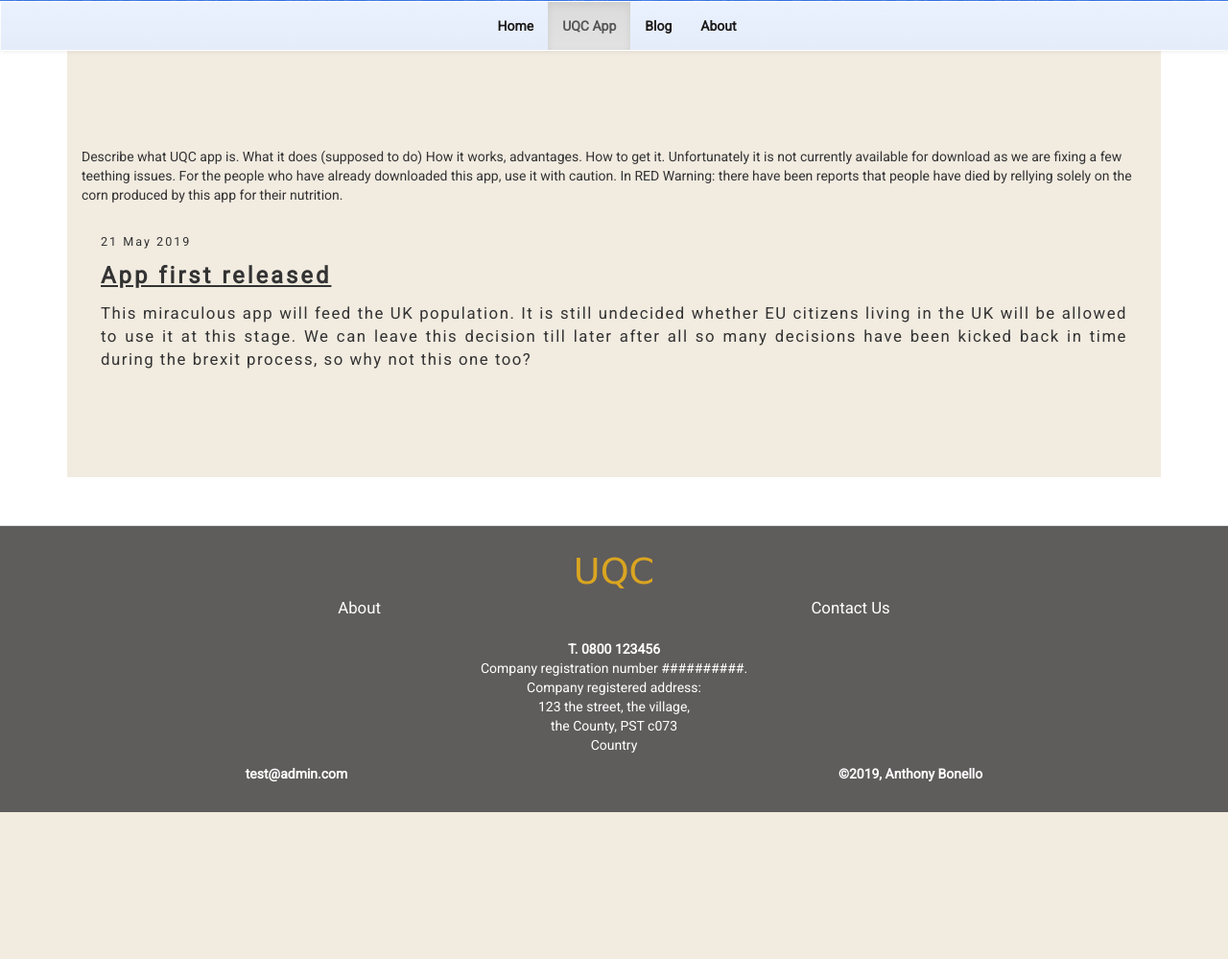
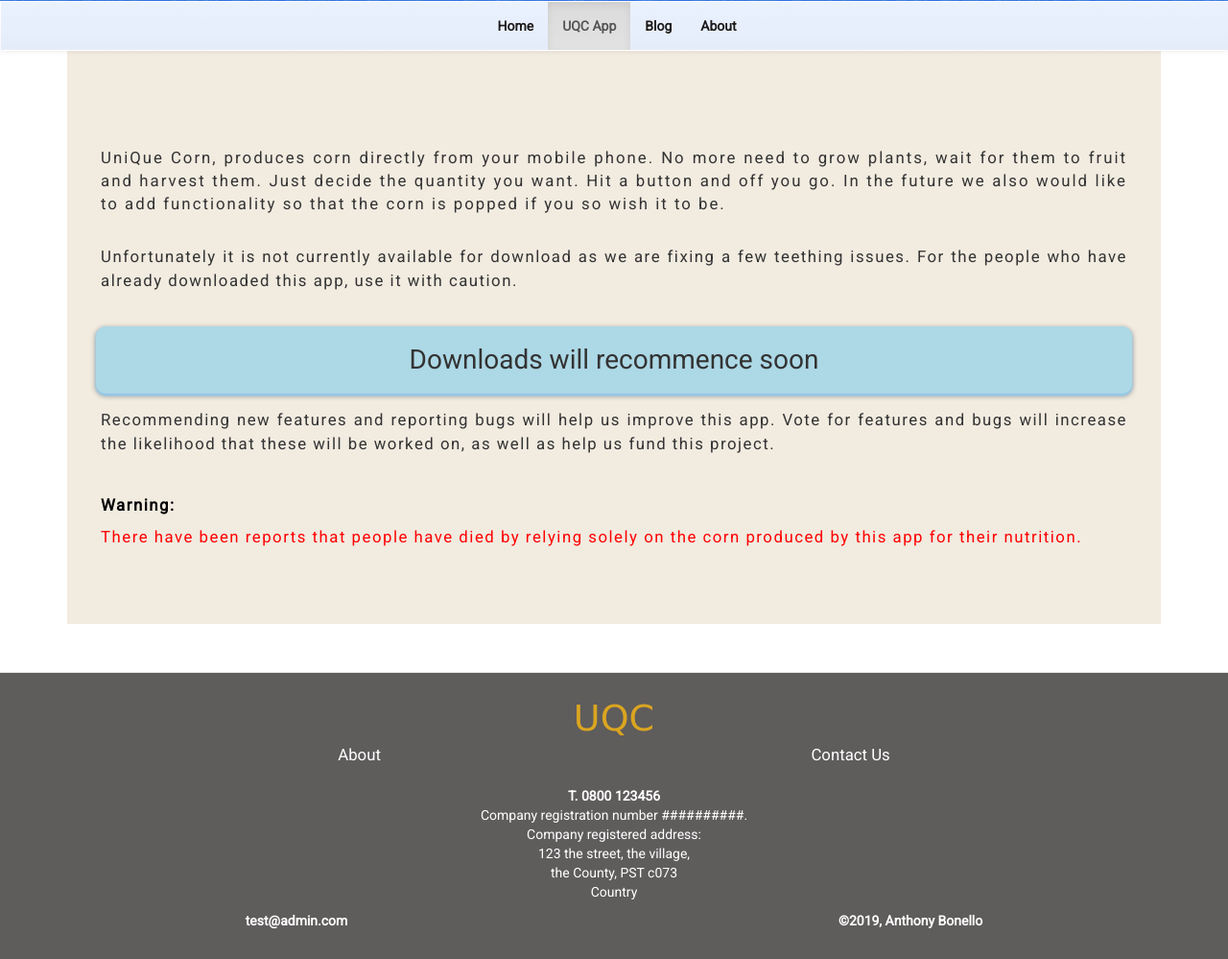
Before and after one commit to abonello/project_5, a Django app: page /uqc_app/ in a window 1280 px wide. Shown: the part 271-1270 px from the top of the page at 96% size. Before the commit the page ends 1117 px from the top, so only its background shows below. Run offline with Django 3.2, Linux system fonts and the light colour scheme; some libraries are stand-ins or nearby versions; some web fonts are replaced.

Commit message:
uqc-app template

```diff
--- a/home/templates/about.html
+++ b/home/templates/about.html
@@ -17,6 +17,10 @@ UniQueCorn - Issue Tracker | About
 
 {% block content %}
 <p class="about-intro">The main app whose issues are tracked with this app is as real as the <span class="emphasise">Unicorns</span> that Theresa May is currently hunting. If you are curious about this and would like to read more, please go <a href="{% url 'uqc_app' %}" class="about-product-link">here</a>.</p>
+
+<p class="about-intro">UniQue Corn app is mired in bugs and lack of proper functionality, so there will be lots to report. Users can also vote for features and bugs they would like to see fixed.</p>
+
+
 <p class="about-subtitle">Background</p>
 <p class="about-text">In a post-brexit dystopia, when people in the UK are hungry and food is scarce, the Prime Minister decides to turn to technology to solve her most pressing problem, feeding the people. This step was not without its roller coaster of issues. In a similar fashion to brexit itself, it turned out to be a cliff-edge jump without a parachute. People who depended on this app for sustainance started dying. Apparently, this magic food was no miracle at all and turned out to be as real as the Unicorns from whom the name derives.</p>
 
--- a/home/templates/uqc-app.html
+++ b/home/templates/uqc-app.html
@@ -17,18 +17,35 @@ UniQueCorn - UQC app
 
 {% block content %}
 
-Describe what UQC app is. What it does (supposed to do)
-How it works, advantages. How to get it.
+<p class="uqc-app-intro">
+    UniQue Corn, produces corn directly from your mobile phone. No more need to grow plants, wait for them to fruit and harvest them. Just decide the quantity you want. Hit a button and off you go. In the future we also would like to add functionality so that the corn is popped if you so wish it to be.
+</p>
 
-Unfortunately it is not currently available for download as we are fixing a few teething issues. For the people who have already downloaded this app, use it with caution.
+<p class="uqc-app-text">
+    Unfortunately it is not currently available for download as we are fixing a few teething issues. For the people who have already downloaded this app, use it with caution.
+</p>
 
-In RED
-Warning: there have been reports that people have died by rellying solely on the corn produced by this app for their nutrition.
-<p class="blog-date">21 May 2019</p>
-<p class="blog-title">App first released</p>
-<p class="blog-text">This miraculous app will feed the UK population. It is still undecided whether EU citizens living in the UK will be
-allowed to use it at this stage. We can leave this decision till later after all so many decisions have been kicked back
-in time during the brexit process, so why not this one too?</p>
+<p class="uqc-app-download-info">
+    Downloads will recommence soon
+</p>
+
+<p class="uqc-app-text">
+    Recommending new features and reporting bugs will help us improve this app. Vote for features and bugs will increase the likelihood that these will be worked on, as well as help us fund this project.
+</p>
+
+
+<p class="uqc-app-text uqc-app-red">
+    <span>Warning:</span><br>
+There have been reports that people have died by relying solely on the corn produced by this app for their
+nutrition.
+</p>
+
+
+
+
+
+
+
 
 
 
--- a/templates/base.html
+++ b/templates/base.html
@@ -826,6 +826,7 @@
             letter-spacing: 2px;
             padding: 0 20px;
             padding-bottom: 20px;
+            text-align: justify;
         }
         .about-intro > span.emphasise {
             font-weight: 600;
@@ -844,6 +845,7 @@
             letter-spacing: 1.5px;
             padding: 0 20px;
             padding-bottom: 20px;
+            line-height: 1.5em;
         }
 
         .about-text:last-of-type {
@@ -861,6 +863,44 @@
             background-color: #467fed ;
             text-decoration: none;
             box-shadow: 0 2px 5px #3d6dcc;
+        }
+
+        /* UQC app */
+         .uqc-app-intro {
+            font-size: 1.2em;
+            font-weight: 500;
+            letter-spacing: 2px;
+            padding: 0 20px;
+            padding-bottom: 20px;
+            text-align: justify;
+        }
+        .uqc-app-text {
+            text-align: justify;
+            font-size: 1.2em;
+            font-weight: 500;
+            letter-spacing: 1.5px;
+            padding: 0 20px;
+            padding-bottom: 20px;
+            line-height: 1.5em;
+        }
+        p.uqc-app-download-info {
+            text-align: center;
+            font-size: 2em;
+            padding: 15px;
+            background-color: lightblue;
+            margin: 15px;
+            border-radius: 10px;
+            box-shadow:0 2px 3px lightskyblue, 0 2px 5px 1px rgba(0, 0, 0, 0.3);
+        }
+        .uqc-app-red {
+            color: red;
+            padding-bottom: 4em;
+
+        }
+        .uqc-app-red span {
+            color: black;
+            font-weight: 900;
+            line-height: 2.5em;
         }
 
         /* Blog */
```
Also changed, not shown: README2.md (added), db.sqlite3.
